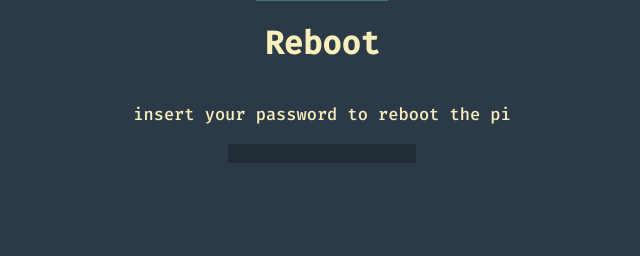
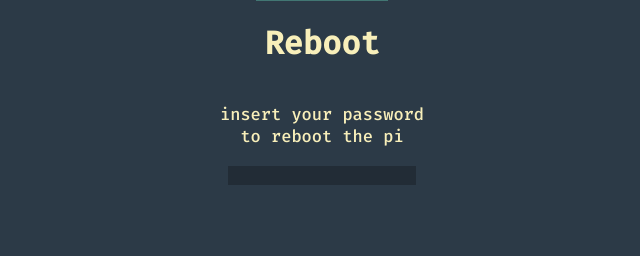
Before and after one commit to ssebastianoo/statspi, a Flask app: template templates/index.html in a window 1280 px wide. Shown: the part 769-1025 px from the top of the page, without its empty margins (318-958 px from the left). Before the commit the page ends 932 px from the top, so only its background shows below. Run offline with Flask 2, Linux system fonts and the light colour scheme; the template is opened without the code that fills it, so the values that code supplies are empty.

Commit message:
break on reboot text

```diff
--- a/templates/index.html
+++ b/templates/index.html
@@ -31,7 +31,7 @@
         }
 
         .reboot-title {
-            text-align: left;
+            text-align: center;
             display: inline-block;
             font-size: 17px;
         }
@@ -88,7 +88,7 @@
 
     <h1>Reboot</h1>
     <div class="reboot">
-        <p class="reboot-title">insert your password to reboot the pi</p><br>
+        <p class="reboot-title">insert your password<br>to reboot the pi</p><br>
         <form autocomplete="off" spellcheck="false" method="POST" action="/reboot">
             <input type="password" id="password" name="password" required>
         </form>
```
